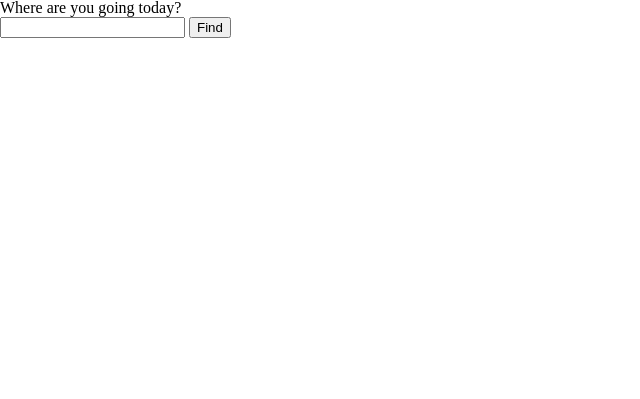
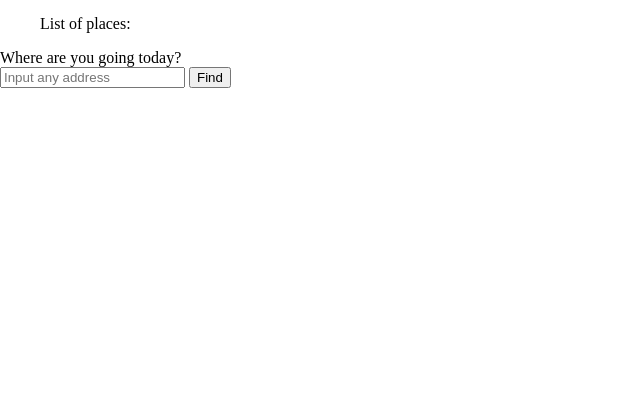
Before and after one commit to EmiliaPezda/PlanYourDay, a PHP site: page / in a window 1280 px wide. Shown: the part 401-800 px from the top of the page, without its empty margins (0-640 px from the left). Run offline with PHP 8.4, Linux system fonts and the light colour scheme; some libraries are stand-ins or nearby versions.

Commit message:
form and jQuery to add places to visit

```diff
--- a/Index.php
+++ b/Index.php
@@ -6,25 +6,38 @@
 <meta name="viewport" content="initial-scale=1.0">
     <meta charset="utf-8">
     <link rel="stylesheet" type="text/css" href="includes/style.css">
+    <script src="https://ajax.googleapis.com/ajax/libs/jquery/3.3.1/jquery.min.js"></script>
+    <script src="includes/views.js"></script>
   </head>
   <body>
-    <div id="map"></div>
+
+    <!--google maps -->
+    <div id="map">
     <script>
       var map;
       function initMap() {
         map = new google.maps.Map(document.getElementById('map'), {
-          center: {lat: -34.397, lng: 150.644},
+          center: {lat: 50.287063, lng: 21.4238101},
           zoom: 8
         });
       }
     </script>
     <script src="https://maps.googleapis.com/maps/api/js?key=AIzaSyDLI74YgPlEsEAMZHibswyGts1zFV7gfVk&callback=initMap"
     async defer></script>
+    </div>
+
+    <!-- User list -->
+    <div id="list">
+        <ul id="aims"> List of places:
+        </ul>
+    </div>
+
+    <!-- form to input aims -->
     <div id="userInput">
        Where are you going today?
 
        <form action="" id="routeForm">
-        <input type="text" id="routeStart" value="">
+        <input type="text" id="routeStart" value="" placeholder="Input any address">
         <input type="submit" value="Find">
         </form>
     </div>
```
Also changed, not shown: views.js (added, +8 -0 lines).
